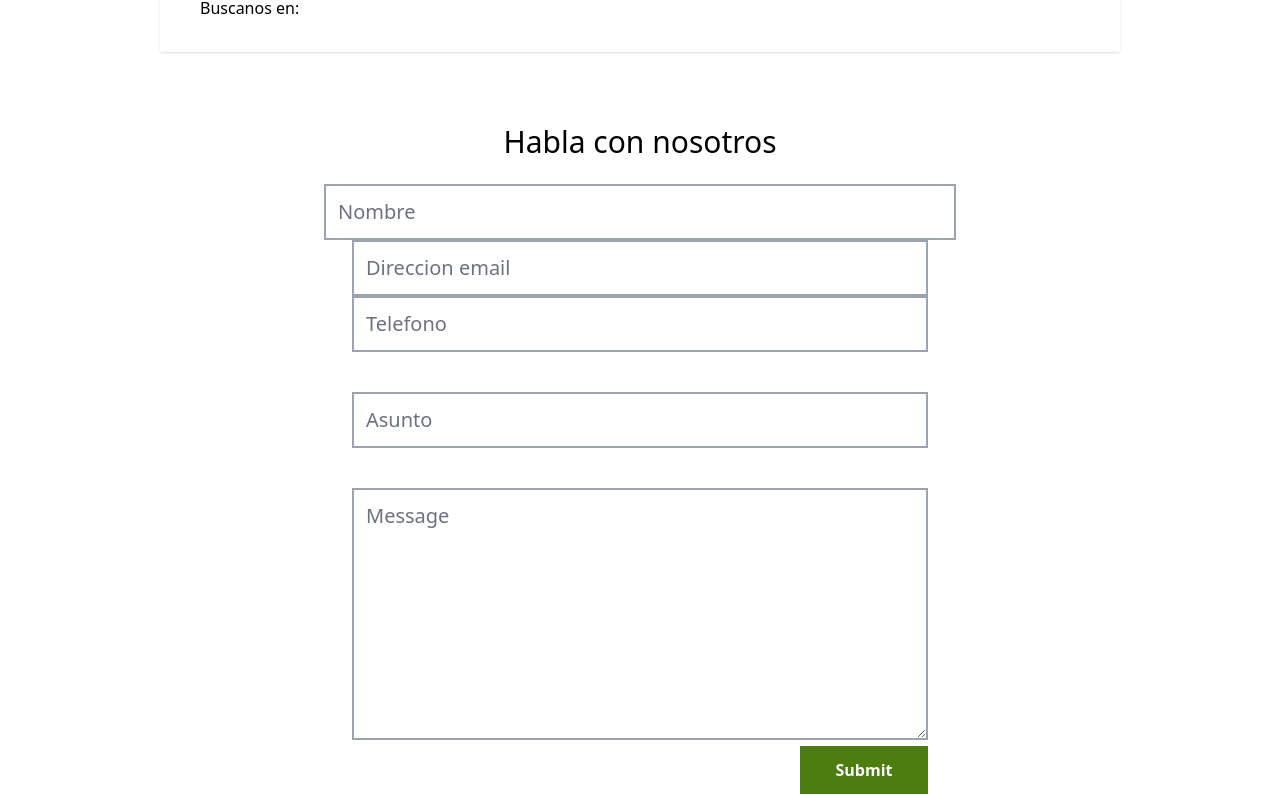
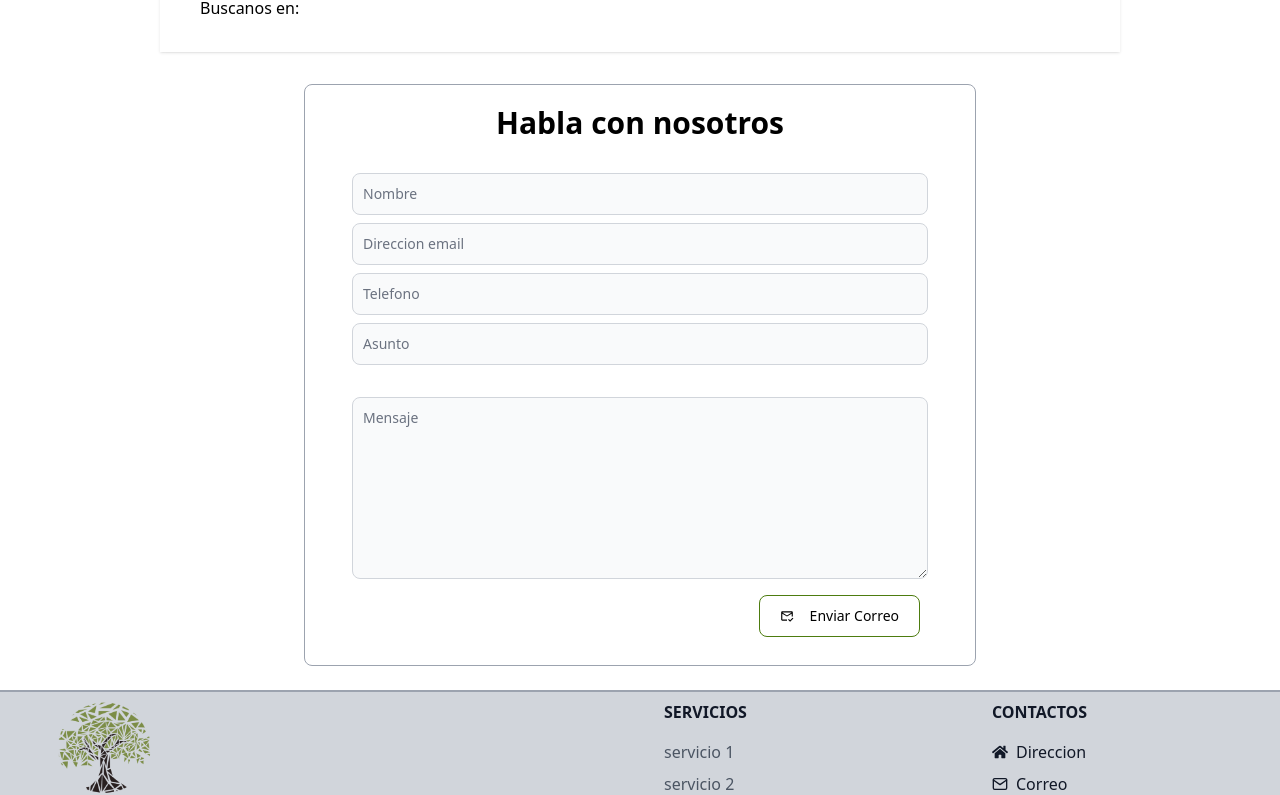
Before and after one commit to CeibaSol/CeibaSol_FE, a React (Create React App) app: page /contactos in a window 1280 px wide. Shown: the part 986-1781 px from the top of the page. Built offline with nearby package versions, Linux system fonts and the light colour scheme.

Commit message:
Estetica Contact

```diff
--- a/src/components/contactos/contactos.js
+++ b/src/components/contactos/contactos.js
@@ -1,19 +1,21 @@
 import React, { useEffect, useState } from "react";
 import { FaHome } from "react-icons/fa";
 import { FiClock, FiMail, FiPhone } from "react-icons/fi";
+import { MdOutlineMarkEmailRead } from "react-icons/md";
+import { AiOutlineLoading } from "react-icons/ai";
 import ContactoApi from "../../api/ContactoApi";
-import backgroundImage from './fondoCon.jpg';
-
-
+import backgroundImage from "./fondoCon.jpg";
 
 export default function Contactos() {
-
   const [offsetY, setOffsetY] = useState(0);
-  const [nombre, setNombre] = useState(0);
+  const [nombre, setNombre] = useState("");
   const [correo, setCorreo] = useState("");
-  const [telefono, setTelefono] = useState(0);
+  const [telefono, setTelefono] = useState("");
   const [asunto, setAsunto] = useState("");
   const [mensaje, setMensaje] = useState("");
+  const [windowEmergente, setWindowEmergente] = useState(false);
+  const [mensajeEmergente, setMensajeEmergente] = useState("");
+  const [loading, setLoading] = useState(false);
 
   const handleScroll = () => setOffsetY(window.pageYOffset);
 
@@ -38,8 +40,16 @@ export default function Contactos() {
     minHeight: "100vh",
   };
 
+  const cleanFields = () => {
+    setNombre("");
+    setCorreo("");
+    setTelefono("");
+    setAsunto("");
+    setMensaje("");
+  };
 
   const enviarCorreo = () => {
+    setLoading(true);
     const data = {
       nombre,
       correo,
@@ -49,49 +59,70 @@ export default function Contactos() {
     };
 
     ContactoApi.enviarCorreo(data)
+
       .then((res) => {
-
+        setMensajeEmergente(res.message);
+        setWindowEmergente(true);
       })
       .catch((res) => {
-
+        setMensajeEmergente(res.response.data.err);
+        setWindowEmergente(true);
       });
   };
 
   return (
-
-
     <div data-aos="zoom-out-up" class="" style={styles}>
       <header class="">
-        <div data-aos="fade-up" className="scroll-smooth hover:scroll-auto pt-6 flex space-x-2 justify-center ">
+        <div
+          data-aos="fade-up"
+          className="scroll-smooth hover:scroll-auto pt-6 flex space-x-2 justify-center "
+        >
           <h1 class="animate-pulse text-5xl font-medium leading-tight text-white mb-2.5">
             CONTACTOS
           </h1>
         </div>
       </header>
-      <main className="px-40 mt-100 scroll-smooth hover:scroll-auto" style={styles1}>
-
-
-
+      <main
+        className="px-40 mt-100 scroll-smooth hover:scroll-auto"
+        style={styles1}
+      >
         <div className=" mb-2 bg-white shadow mx-auto max-w-7xl py-2 sm:px-6 lg:px-10 ">
           {/* Replace with your content */}
           <div className="px-4 py-6 sm:px-0">
             <div className="bg-white-100 ">
-              <div className="flex space-x-2 justify-center">
-              </div>
-
-              Lorem ipsum dolor sit amet consectetur adipiscing elit, proin tristique molestie ante sodales quis quam blandit, suscipit donec dignissim mus ligula nam. Sociis vestibulum tempor habitasse potenti platea rutrum fusce ornare eget himenaeos porta libero conubia tellus ullamcorper, et vulputate cum velit sagittis magna justo enim orci metus in faucibus congue primis. Nostra per platea convallis netus varius orci cursus eu velit, auctor tempus sem nascetur curabitur metus potenti litora, etiam class semper proin morbi lacinia volutpat nunc.
-
-              Etiam feugiat elementum vestibulum tellus sodales condimentum urna, rhoncus sed penatibus magna maecenas varius, metus platea facilisis sagittis pellentesque hac. Semper mollis viverra metus varius lacus massa iaculis erat, commodo gravida consequat sodales dis curae. Neque eleifend lacinia himenaeos ultricies est cras nisl auctor, mauris aliquet rhoncus a non vulputate habitant hendrerit, metus potenti tristique orci aliquam natoque tortor facilisi, nisi id sed platea nunc gravida conubia.
-
-
-
-
+              <div className="flex space-x-2 justify-center"></div>
+              Lorem ipsum dolor sit amet consectetur adipiscing elit, proin
+              tristique molestie ante sodales quis quam blandit, suscipit donec
+              dignissim mus ligula nam. Sociis vestibulum tempor habitasse
+              potenti platea rutrum fusce ornare eget himenaeos porta libero
+              conubia tellus ullamcorper, et vulputate cum velit sagittis magna
+              justo enim orci metus in faucibus congue primis. Nostra per platea
+              convallis netus varius orci cursus eu velit, auctor tempus sem
+              nascetur curabitur metus potenti litora, etiam class semper proin
+              morbi lacinia volutpat nunc. Etiam feugiat elementum vestibulum
+              tellus sodales condimentum urna, rhoncus sed penatibus magna
+              maecenas varius, metus platea facilisis sagittis pellentesque hac.
+              Semper mollis viverra metus varius lacus massa iaculis erat,
+              commodo gravida consequat sodales dis curae. Neque eleifend
+              lacinia himenaeos ultricies est cras nisl auctor, mauris aliquet
+              rhoncus a non vulputate habitant hendrerit, metus potenti
+              tristique orci aliquam natoque tortor facilisi, nisi id sed platea
+              nunc gravida conubia.
               <div class="grid grid-cols-2 gap-4 items-center m-10">
-
-                <div data-aos="zoom-out-left" className="border border-gray-200  flex space-x-2 justify-center">
-
-                  <iframe title="ubicacion" src="https://www.google.com/maps/embed?pb=!1m18!1m12!1m3!1d63519.663296554856!2d-72.96614849428158!3d5.716169144911916!2m3!1f0!2f0!3f0!3m2!1i1024!2i768!4f13.1!3m3!1m2!1s0x8e6a4674de99eae1%3A0x85f7d804dcaad1a6!2sParque%20El%20Laguito!5e0!3m2!1ses!2sco!4v1675704068375!5m2!1ses!2sco" width="600" height="450" style={{ border: '0' }} allowfullscreen="" loading="lazy" referrerpolicy="no-referrer-when-downgrade"></iframe>
-
+                <div
+                  data-aos="zoom-out-left"
+                  className="border border-gray-200  flex space-x-2 justify-center"
+                >
+                  <iframe
+                    title="ubicacion"
+                    src="https://www.google.com/maps/embed?pb=!1m18!1m12!1m3!1d63519.663296554856!2d-72.96614849428158!3d5.716169144911916!2m3!1f0!2f0!3f0!3m2!1i1024!2i768!4f13.1!3m3!1m2!1s0x8e6a4674de99eae1%3A0x85f7d804dcaad1a6!2sParque%20El%20Laguito!5e0!3m2!1ses!2sco!4v1675704068375!5m2!1ses!2sco"
+                    width="600"
+                    height="450"
+                    style={{ border: "0" }}
+                    allowfullscreen=""
+                    loading="lazy"
+                    referrerpolicy="no-referrer-when-downgrade"
+                  ></iframe>
                 </div>
 
                 <div class=" flex grid grid-cols-2 gap-4 items-center  md:grid-cols-2 ">
@@ -101,107 +132,152 @@ export default function Contactos() {
                       <FaHome className="mr-2 animate-bounce" />
                       <h3>Direccion:</h3>
                     </p>
-                    <p>
-                      CALLE 23 9 A 56, SOGAMOSO, BOYACA
-                    </p>
+                    <p>CALLE 23 9 A 56, SOGAMOSO, BOYACA</p>
                   </div>
 
                   {/* /end div */}
                   <div class="flex-1  w-full h-full mx-auto max-w-7xl py-4 sm:px-6 lg:px-10 shadow shadow-lime-700/40 hover:bg-gray-100">
                     <p class="flex items-center justify-center md:justify-start mb-2">
                       <FiMail className="mr-2 animate-bounce" />
-                      <h3>   Correo:    </h3>
+                      <h3> Correo: </h3>
                     </p>
-                    <p class="">
-                      ceibasolsas@gmail.com
-
-                    </p>
+                    <p class="">ceibasolsas@gmail.com</p>
                   </div>
 
                   <div class="flex-1  w-full h-full mx-auto max-w-7xl py-4 sm:px-6 lg:px-10 shadow shadow-lime-700/40 hover:bg-gray-100">
                     <p class="flex items-center justify-center md:justify-start mb-2">
                       <FiPhone className="mr-2 animate-bounce" />
-                      <h3>   Telefono:    </h3>
+                      <h3> Telefono: </h3>
                     </p>
-                    <p>
-                      3102741994
-
-                    </p>
+                    <p>3102741994</p>
                   </div>
 
                   <div class="flex-1  w-full mx-auto max-w-7xl py-4 sm:px-6 lg:px-10 shadow shadow-lime-700/40 hover:bg-gray-100">
                     <p class="flex items-center justify-center md:justify-start mb-2">
                       <FiClock className="mr-2 animate-bounce" />
-                      <h3>   Horarios de atencion    </h3>
+                      <h3> Horarios de atencion </h3>
                     </p>
-                    <p>
-                      ----------------------
-
-                    </p>
+                    <p>----------------------</p>
                   </div>
-
-
                 </div>
               </div>
-
               <h1 class="">Buscanos en:</h1>
-
-
             </div>
           </div>
           {/* /End replace */}
         </div>
         <br></br>
         <div>
-
-
-          <div class="max-w-2xl bg-white py-10 px-5 m-auto w-full mt- hover:bg-slate-200">
-
-            <div class="text-3xl mb-6 text-center ">
-              Habla con nosotros
-            </div>
-
-
-            <div class="col-span-2 lg:col-span-1">
-              <input type="text" class="border-solid border-gray-400 border-2 p-3 md:text-xl w-full" placeholder="Nombre" onChange={(e) => setNombre(e.target.value)} />
-
-            </div>
+          <div class="relative max-w-2xl rounded-lg rounded-[12px] border border-gray-400 bg-white py-5 px-5 m-auto w-full hover:bg-slate-100">
+            {windowEmergente ? (
+              <div class="absolute inset-0 rounded-lg rounded-[12px] bg-gray-900 bg-opacity-50 flex justify-center items-center">
+                <div
+                  data-aos="zoom-in"
+                  class="absolute inset-0 flex justify-center items-center"
+                >
+                  <div class="bg-white p-4 rounded-lg rounded-[12px] shadow-lg">
+                    <h2 class="text-xl font-semibold mb-4">
+                      Envio del correo electronico
+                    </h2>
+                    <p class="mb-4">{mensajeEmergente}</p>
+                    <button
+                      class="bg-red-600 text-white px-4 py-2 rounded hover:bg-red-700 "
+                      onClick={() =>
+                        setWindowEmergente(false) ||
+                        setLoading(false) ||
+                        cleanFields()
+                      }
+                    >
+                      Cerrar
+                    </button>
+                  </div>
+                </div>
+              </div>
+            ) : (
+              <></>
+            )}
+            <div class="text-3xl mb-8 text-center "><strong>Habla con nosotros</strong></div>
 
             <div class=" gap-4 max-w-xl m-auto ">
-              <div class="col-span-2 lg:col-span-1">
-                <input type="text" class="border-solid border-gray-400 border-2 p-3 md:text-xl w-full" placeholder="Direccion email" onChange={(e) => setCorreo(e.target.value)} />
+              <div class="col-span-2 lg:col-span-1 mt-2">
+                <input
+                  type="text"
+                  value={nombre}
+                  class="block p-2.5 w-full text-sm text-gray-900 bg-gray-50 rounded-lg border border-gray-300 focus:ring-lime-700 focus:border-lime-700"
+                  placeholder="Nombre"
+                  onChange={(e) => setNombre(e.target.value)}
+                />
               </div>
 
-
-              <div class="col-span-2 lg:col-span-1">
-                <input type="text" class="border-solid border-gray-400 border-2 p-3 md:text-xl w-full" placeholder="Telefono" onChange={(e) => setTelefono(e.target.value)} />
-
+              <div class="col-span-2 lg:col-span-1 mt-2">
+                <input
+                  type="text"
+                  value={correo}
+                  class="block p-2.5 w-full text-sm text-gray-900 bg-gray-50 rounded-lg border border-gray-300 focus:ring-lime-700 focus:border-lime-700"
+                  placeholder="Direccion email"
+                  onChange={(e) => setCorreo(e.target.value)}
+                />
               </div>
 
-              <div class="col-span-2 lg:col-span-1 mt-10">
-                <input type="text" class="border-solid border-gray-400 border-2 p-3 md:text-xl w-full" placeholder="Asunto" onChange={(e) => setAsunto(e.target.value)} />
+              <div class="col-span-2 lg:col-span-1 mt-2">
+                <input
+                  type="text"
+                  value={telefono}
+                  class="block p-2.5 w-full text-sm text-gray-900 bg-gray-50 rounded-lg border border-gray-300 focus:ring-lime-700 focus:border-lime-700"
+                  placeholder="Telefono"
+                  onChange={(e) => setTelefono(e.target.value)}
+                />
               </div>
 
-
-
-              <div class="col-span-2 mt-10">
-                <textarea cols="30" rows="8" class="border-solid border-gray-400 border-2 p-3 md:text-xl w-full" placeholder="Message" onChange={(e) => setMensaje(e.target.value)}></textarea>
+              <div class="col-span-2 lg:col-span-1 mt-2">
+                <input
+                  type="text"
+                  value={asunto}
+                  class="block p-2.5 w-full text-sm text-gray-900 bg-gray-50 rounded-lg border border-gray-300 focus:ring-lime-700 focus:border-lime-700"
+                  placeholder="Asunto"
+                  onChange={(e) => setAsunto(e.target.value)}
+                />
               </div>
 
-              <div class="col-span-2 text-right">
-                <button class="py-3 px-6 bg-lime-700 text-white font-bold w-full sm:w-32" onClick={() => enviarCorreo()}>
-                  Submit
-                </button>
+              <div class="col-span-2 mt-8">
+                <textarea
+                  cols="30"
+                  rows="8"
+                  value={mensaje}
+                  class="block p-2.5 w-full text-sm text-gray-900 bg-gray-50 rounded-lg border border-gray-300 focus:ring-lime-700 focus:border-lime-700"
+                  placeholder="Mensaje"
+                  onChange={(e) => setMensaje(e.target.value)}
+                ></textarea>
               </div>
 
+              <div class="col-span-2 text-right mt-4">
+                {loading ? (
+                  <button
+                    type="button"
+                    class="ease-out duration-500 text-black-900 bg-white hover:bg-lime-700 hover:text-white border border-lime-700 focus:ring-4 focus:outline-none focus:ring-gray-100 font-medium rounded-lg text-sm px-5 py-2.5 text-center inline-flex items-center mr-2 mb-2"
+                    onClick={() => enviarCorreo()}
+                  >
+                    <div class="animate-spin">
+                      <AiOutlineLoading></AiOutlineLoading>
+                    </div>
+                    <div class="ml-4">Enviando...</div>
+                  </button>
+                ) : (
+                  <button
+                    type="button"
+                    class="ease-out duration-500 text-black-900 bg-white hover:bg-lime-700 hover:text-white border border-lime-700 focus:ring-4 focus:outline-none focus:ring-gray-100 font-medium rounded-lg text-sm px-5 py-2.5 text-center inline-flex items-center mr-2 mb-2"
+                    onClick={() => enviarCorreo()}
+                  >
+                    <MdOutlineMarkEmailRead></MdOutlineMarkEmailRead>
+                    <div class="ml-4">Enviar Correo</div>
+                  </button>
+                )}
+              </div>
             </div>
           </div>
           <br></br>
-
         </div>
       </main>
-
     </div>
-
   );
 }
```
